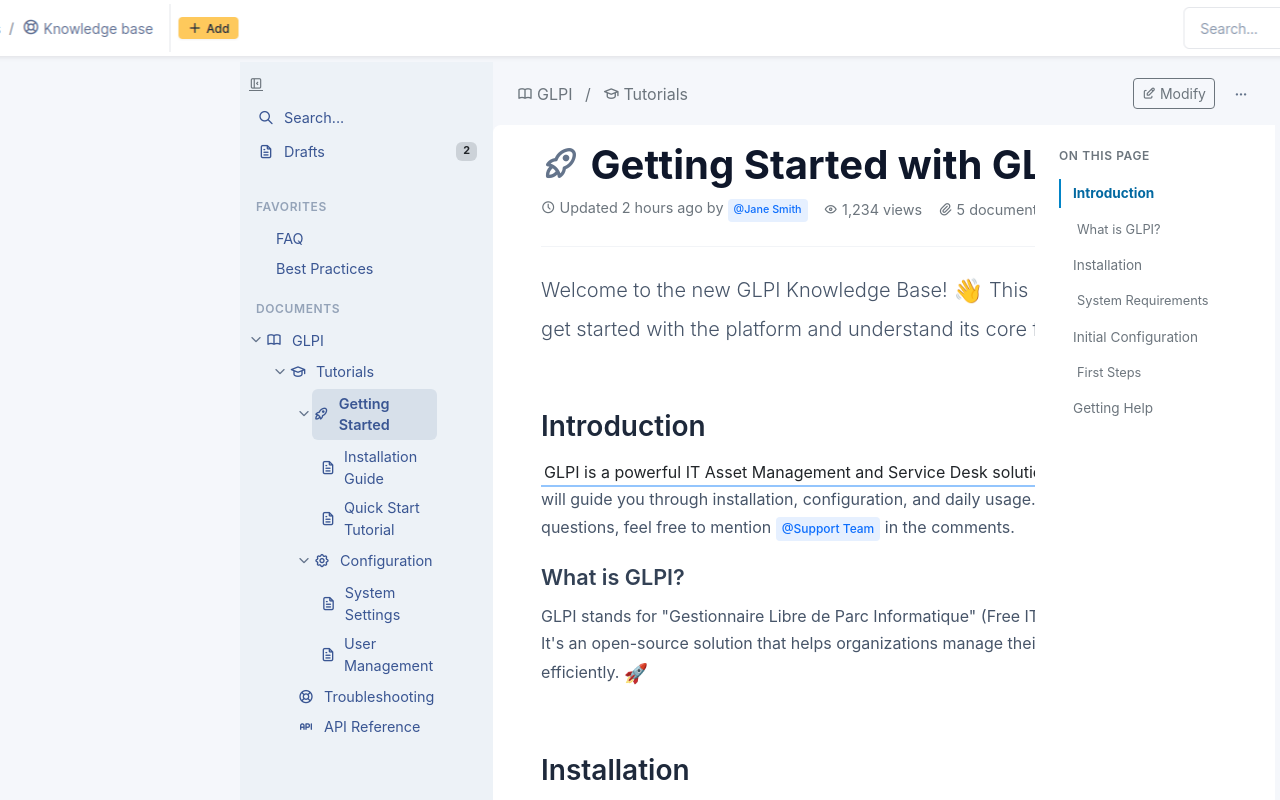
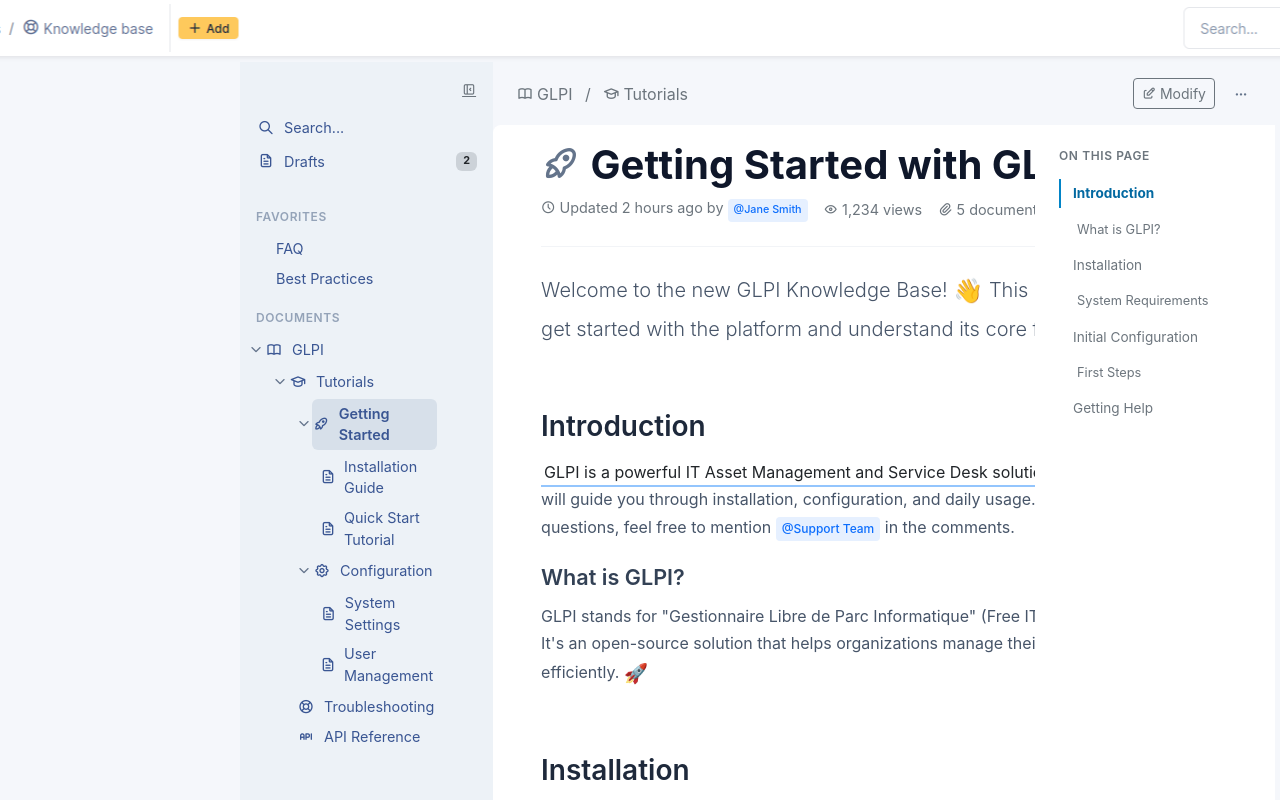
Before and after one commit to orthagh/glpi_newkb_mockup, a plain HTML site: page index.html in a window 1280 px wide. Drawn offline with nearby package versions, Linux system fonts and the light colour scheme.

Commit message:
clean toggle sidebar

```diff
--- a/index.html
+++ b/index.html
@@ -17,9 +17,12 @@
         <!-- Left Sidebar: Document Tree -->
         <aside class="kb-sidebar d-flex flex-column">
             <div class="kb-sidebar-content flex-fill overflow-auto p-2">
-                <button type="button" class="btn btn-sm btn-link text-secondary p-0 ms-auto kb-sidebar-toggle" onclick="toggleSidebar()" title="Toggle sidebar">
-                    <i class="ti ti-layout-sidebar-left-collapse"></i>
-                </button>
+                <!-- Sidebar Toggle Button -->
+                <div class="px-2 pt-2 pb-1 d-flex">
+                    <button type="button" class="btn btn-sm btn-link text-secondary p-0 ms-auto kb-sidebar-toggle" onclick="toggleSidebar()" title="Toggle sidebar">
+                        <i class="ti ti-layout-sidebar-left-collapse"></i>
+                    </button>
+                </div>
                 <!-- Search -->
                 <div class="px-2 pt-2 pb-1">
                     <a href="#" class="doc-tree-link d-flex align-items-center text-decoration-none rounded gap-2 px-0 py-1" data-bs-toggle="modal" data-bs-target="#searchModal">
```
